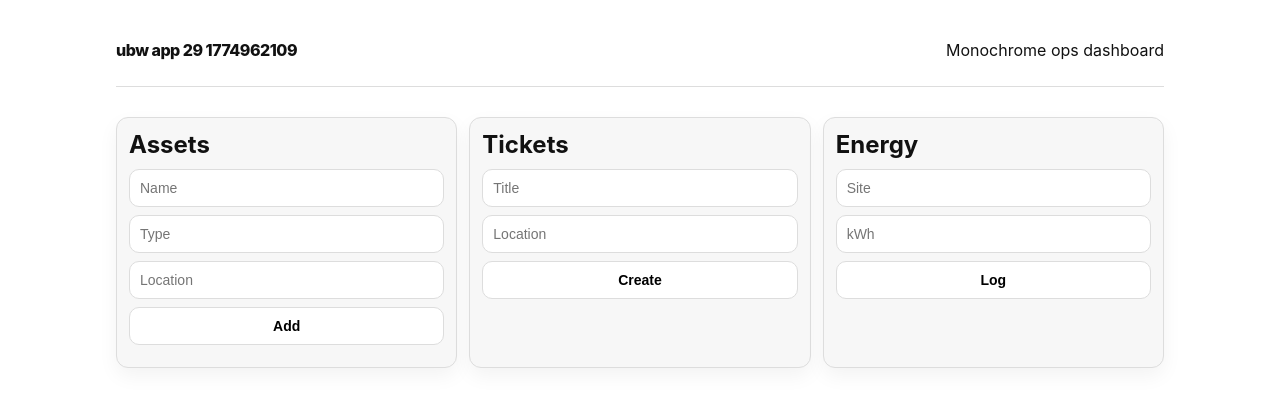
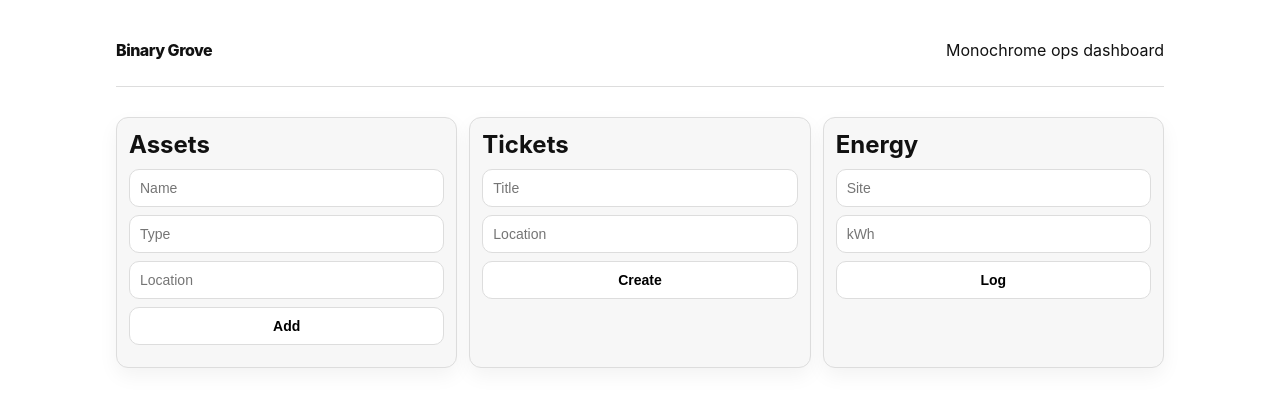
Before and after one commit to Ashutoshsingh20/bw-app-29-1774962109, a website: page public/index.html in a window 1280 px wide. Drawn offline with Linux system fonts and the light colour scheme; no server answers.

Commit message:
chore: brand app as Binary Grove

```diff
--- a/public/index.html
+++ b/public/index.html
@@ -3,13 +3,13 @@
 <head>
   <meta charset="UTF-8" />
   <meta name="viewport" content="width=device-width, initial-scale=1.0" />
-  <title>ubw app 29 1774962109</title>
+  <title>Binary Grove</title>
   <link rel="stylesheet" href="/style.css" />
 </head>
 <body>
   <div class="shell">
     <header>
-      <div class="logo">ubw app 29 1774962109</div>
+      <div class="logo">Binary Grove</div>
       <p>Monochrome ops dashboard</p>
     </header>
     <section class="metrics" id="metrics"></section>
```
Also changed, not shown: package.json (+9 -3 lines), README.md.
